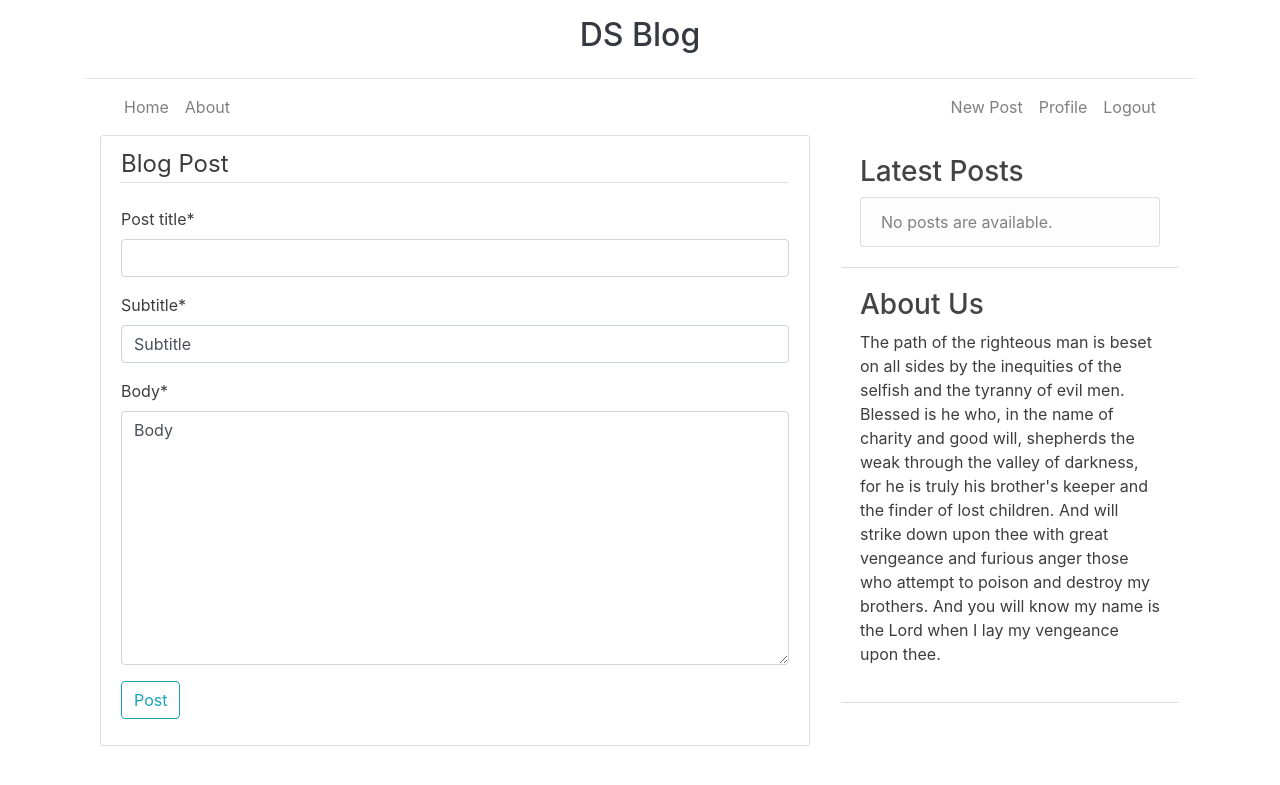
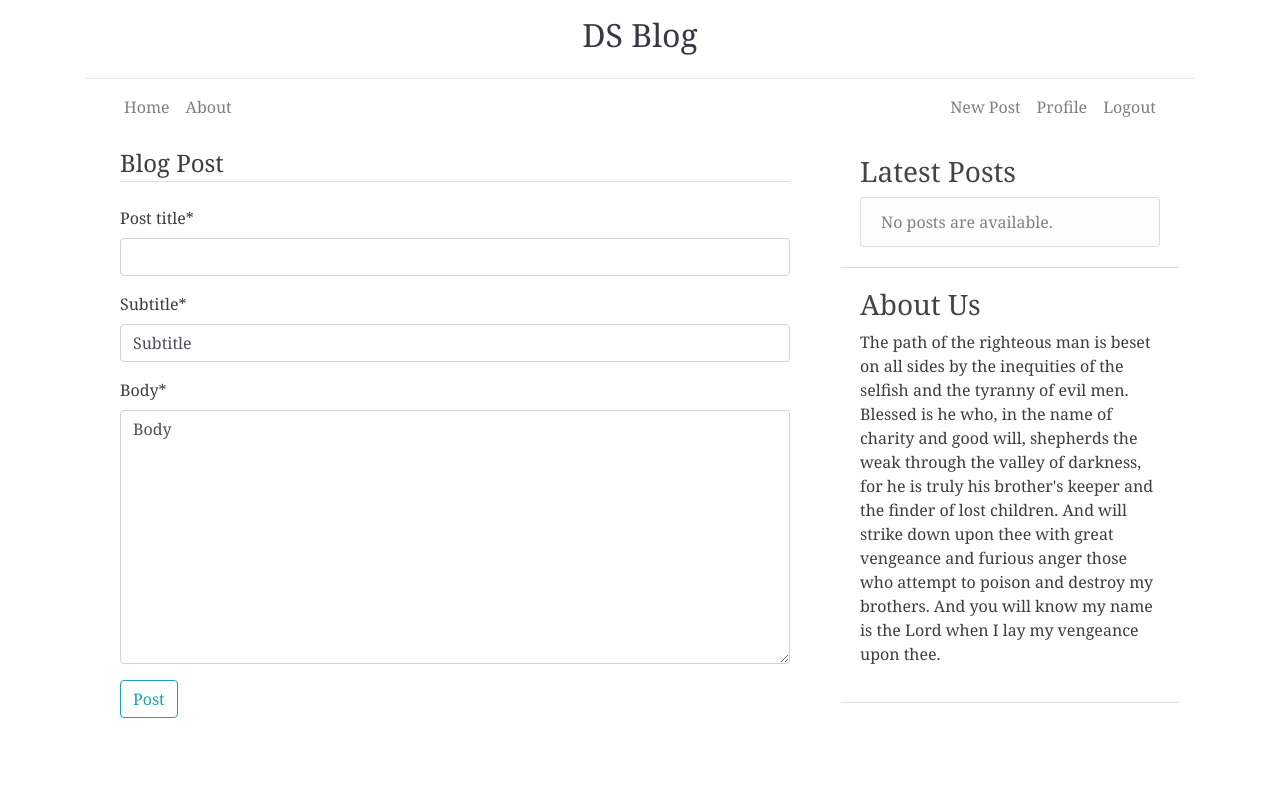
Before and after one commit to callumblanchard/ds-blog-build, a Django app: page /new/ in a window 1280 px wide. Shown: the top 785 px of the page. Run offline with Django 3.2, Linux system fonts and the light colour scheme; a user stored in the database is signed in; some libraries are stand-ins or nearby versions.

Commit message:
updated font styles and borders in main body

```diff
--- a/blogPosts/static/blogPosts/main.css
+++ b/blogPosts/static/blogPosts/main.css
@@ -2,6 +2,7 @@ body {
   background: #ffffff;
   color: #3d3d3d;
   margin: 0;
+  font-family: Georgia, sans-serif
 }
 
 h1, h2, h3, h4, h5, h6 {
@@ -22,7 +23,7 @@ color: #444444}
 .content-section {
   background: #ffffff;
   padding: 10px 20px;
-  border: 1px solid #dddddd;
+  border: 0;
   border-radius: 3px;
   margin-bottom: 20px;
 }
```
